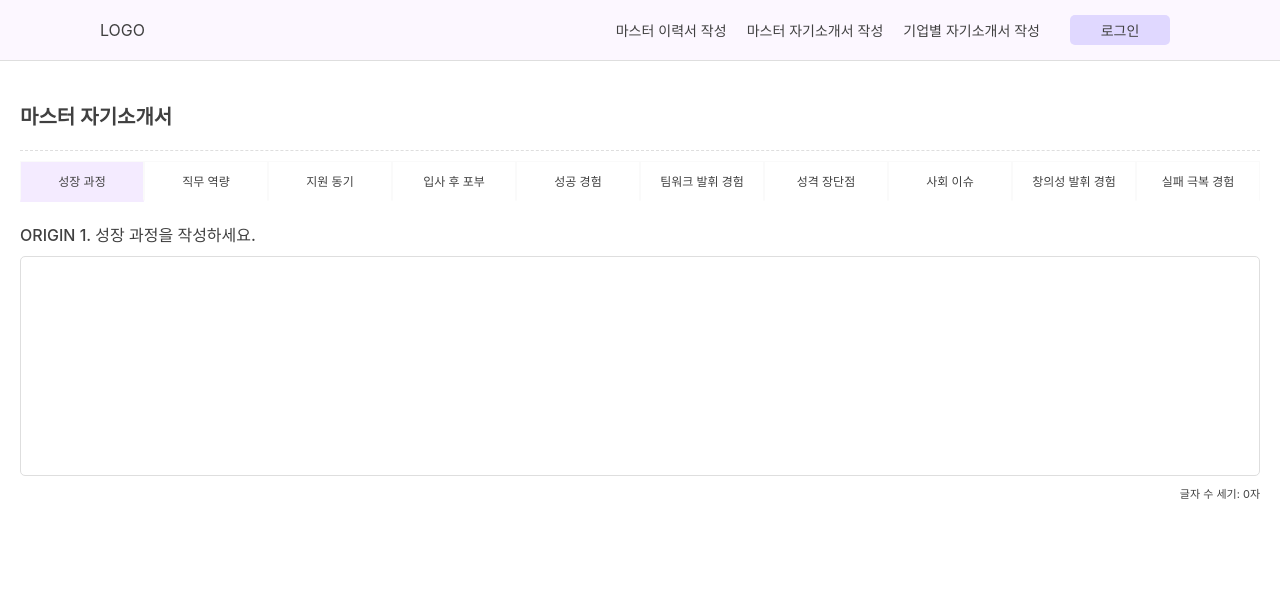
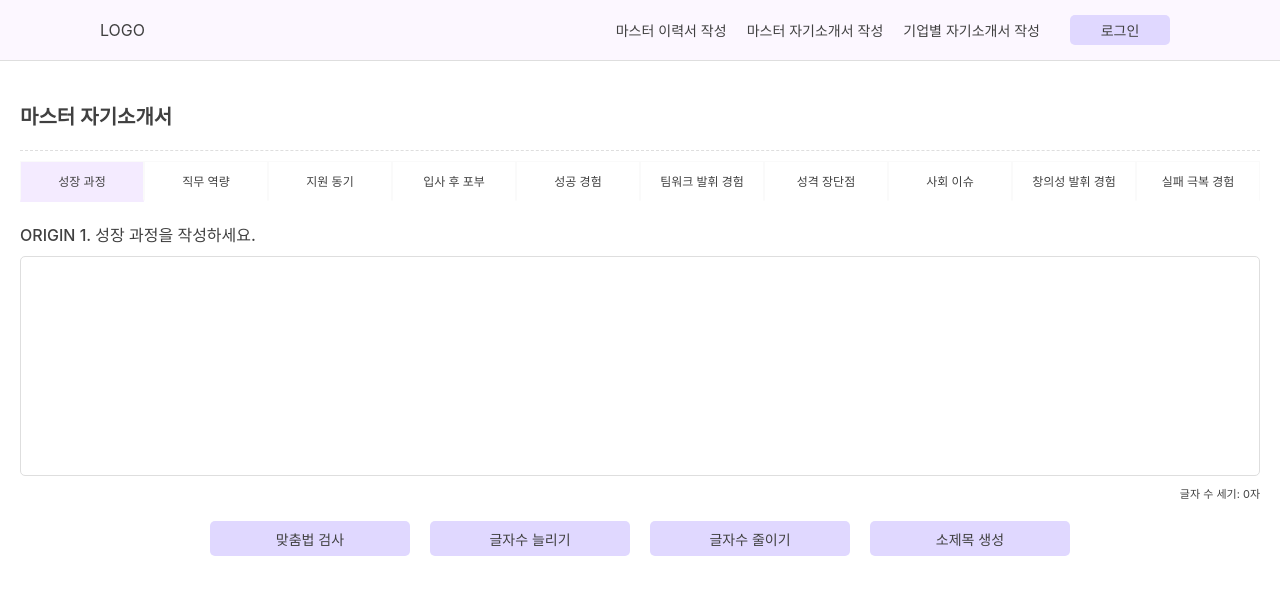
Before and after one commit to 2023-opensource-project/frontend, a React (Create React App) app: page /masterCoverLetter in a window 1280 px wide. Shown: the top 594 px of the page. Built offline with nearby package versions, Linux system fonts and the light colour scheme.

Commit message:
feat(마스터 자기소개서): 기능버튼(맞춤법 검사, 글자수 조절, 소제목 생성) 추가 및 공통 상태관리 대상 MasterCoverLetter.jsx에서 관리

```diff
--- /dev/null
+++ b/src/MasterCoverLetterComponents/GPTButton.jsx
@@ -0,0 +1,16 @@
+import { React } from "react";
+import { ButtonContainer, CustomButton } from "./MasterCoverLetter.style";
+
+function GPTButton({ handleOperation }) {
+  return (
+    <ButtonContainer>
+      {["맞춤법 검사", "글자수 늘리기", "글자수 줄이기", "소제목 생성"].map((operation) => (
+        <CustomButton onClick={() => handleOperation(operation)} key={operation}>
+          {operation}
+        </CustomButton>
+      ))}
+    </ButtonContainer>
+  );
+}
+
+export default GPTButton;
--- a/src/MasterCoverLetterComponents/TabTitleContainer.jsx
+++ b/src/MasterCoverLetterComponents/TabTitleContainer.jsx
@@ -1,26 +1,10 @@
-import { React, useState } from "react";
+import { React } from "react";
 import { TextStyle } from "../Constants/style";
 import { TabCon, TabNew } from "./MasterCoverLetter.style";
 import { Textarea } from "./Common";
 import { tabTitles, tabTitle2 } from "./TabContents";
 
-function TabTItleContainer() {
-  const [activeTab, setActiveTab] = useState(0);
-  const [tabContents, setTabContents] = useState(Array(10).fill(""));
-  const [textLength, setTextLength] = useState(0);
-
-  const handleTabClick = (index) => {
-    setActiveTab(index);
-  };
-
-  const handleInputChange = (event) => {
-    const { name, value } = event.target;
-    const updatedContents = [...tabContents];
-    updatedContents[activeTab] = value;
-    setTabContents(updatedContents);
-    setTextLength(value.length);
-  };
-
+function TabTitleContainer({ activeTab, tabContents, textLength, handleTabClick, handleInputChange }) {
   return (
     <div>
       <div style={{ display: "flex" }}>
@@ -49,4 +33,4 @@ function TabTItleContainer() {
   );
 }
 
-export default TabTItleContainer;
+export default TabTitleContainer;
--- a/src/Pages/MasterCoverLetter.jsx
+++ b/src/Pages/MasterCoverLetter.jsx
@@ -1,8 +1,10 @@
-import React from "react";
+import { React, useState } from "react";
 import styled from "styled-components";
 import { Inner } from "../Constants/style";
 import TitleContainer from "../MasterCoverLetterComponents/TitleContainer";
-import TabTItleContainer from "../MasterCoverLetterComponents/TabTitleContainer";
+import TabTitleContainer from "../MasterCoverLetterComponents/TabTitleContainer";
+import GPTButton from "../MasterCoverLetterComponents/GPTButton";
+// import Section1 from "../MasterCoverLetterComponents/Section1";
 
 export const Container = styled.div`
   height: 100vh;
@@ -11,11 +13,43 @@ export const Container = styled.div`
 `;
 
 function MasterCoverLetter() {
+  const [activeTab, setActiveTab] = useState(0);
+  const [tabContents, setTabContents] = useState(Array(10).fill(""));
+  const [textLength, setTextLength] = useState(0);
+  const [operationResult, setOperationResult] = useState({ operation: "", result: "" });
+
+  const handleTabClick = (index) => {
+    setActiveTab(index);
+  };
+
+  const handleInputChange = (event) => {
+    const { name, value } = event.target;
+    const updatedContents = [...tabContents];
+    updatedContents[activeTab] = value;
+    setTabContents(updatedContents);
+    setTextLength(value.length);
+  };
+
+  const handleOperation = (operation) => {
+    const result = `${tabContents[activeTab]} -> "${operation}"을를 적용한 수정 후 내용입니다.`;
+    setOperationResult({ operation, result });
+  };
+
   return (
     <Container>
       <Inner>
         <TitleContainer />
-        <TabTItleContainer />
+        <TabTitleContainer
+          activeTab={activeTab}
+          setActiveTab={setActiveTab}
+          tabContents={tabContents}
+          setTabContents={setTabContents}
+          textLength={textLength}
+          handleTabClick={handleTabClick}
+          handleInputChange={handleInputChange}
+        />
+        <GPTButton handleOperation={handleOperation} />
+        {/* <Section1 /> */}
       </Inner>
     </Container>
   );
```
